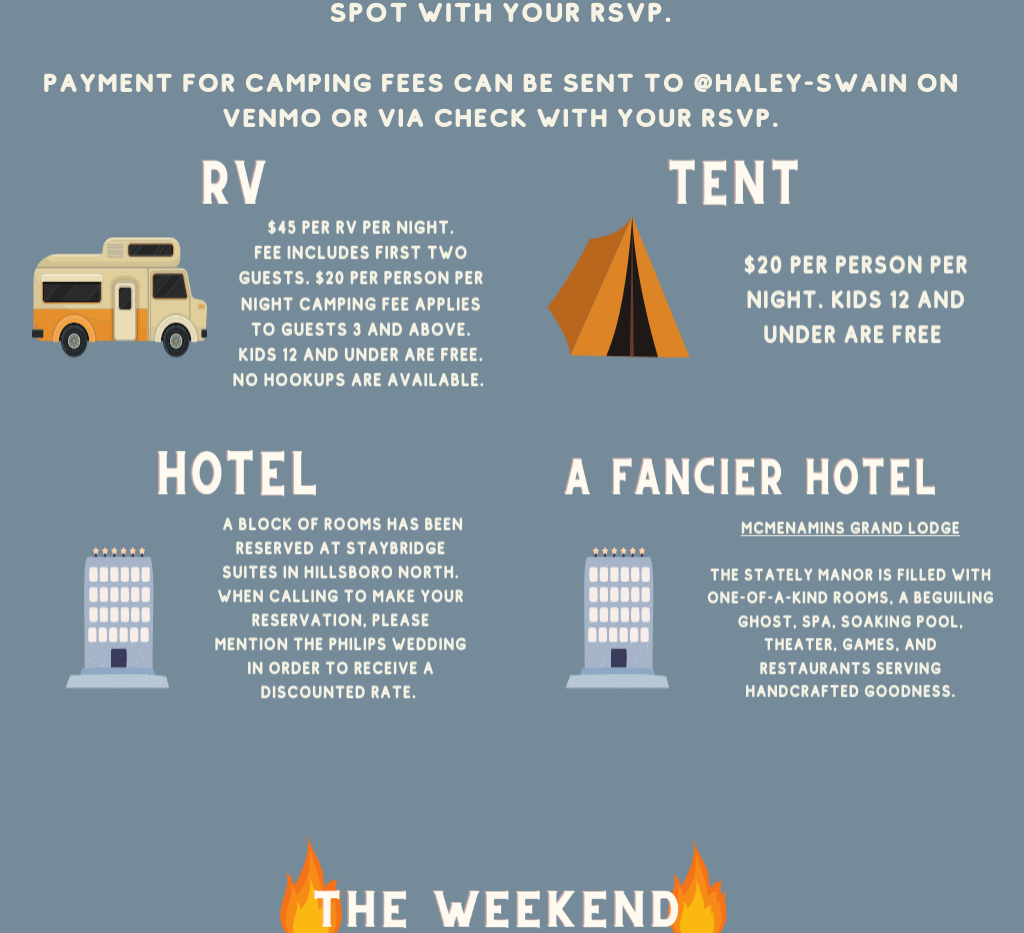
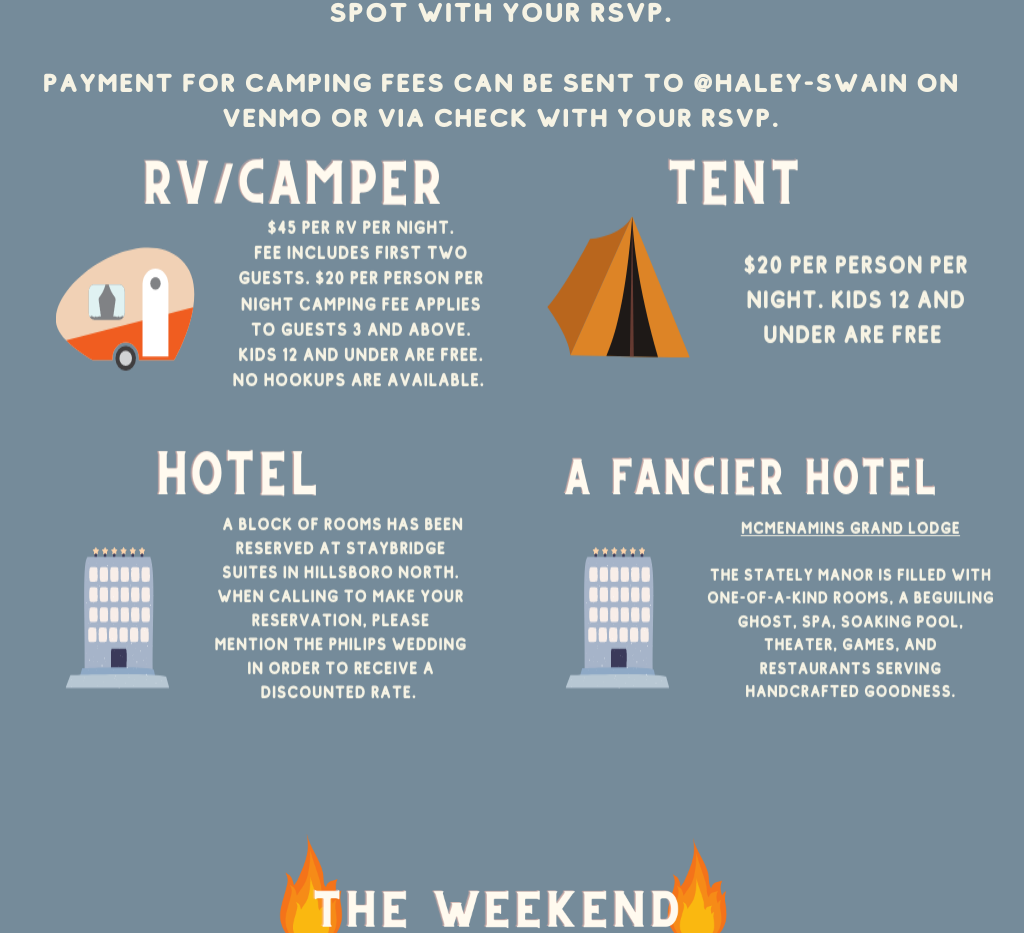
Before and after one commit to haleyswain/haygoodluking, a Vue app: page / in a window 1280 px wide. Shown: the part 1289-2222 px from the top of the page, without its empty margins (141-1165 px from the left). Built offline with nearby package versions, Linux system fonts and the light colour scheme.

Commit message:
change camper image, increase max scale for zooming

```diff
--- a/public/index.html
+++ b/public/index.html
@@ -3,7 +3,7 @@
   <head>
     <meta charset="utf-8">
     <meta http-equiv="X-UA-Compatible" content="IE=edge">
-    <meta name="viewport" content="width=device-width,initial-scale=1,maximum-scale=1">
+    <meta name="viewport" content="width=device-width,initial-scale=1,maximum-scale=1.5">
     <link rel="icon" href="<%= BASE_URL %>tree-favicon.png">
     <title>Haley & Luke</title>
   </head>
--- a/src/views/Accommodations.vue
+++ b/src/views/Accommodations.vue
@@ -68,11 +68,11 @@
   }
 }
 .rv {
-  background: transparent url(../assets/RV.png) 50% no-repeat;
+  background: transparent url(../assets/camper.png) 50% no-repeat;
   padding: 150px 250px;
   background-size: 100% 100%;
     @media (max-width: 600px) {
-      background: transparent url(../assets/RV.png) 50% no-repeat;
+      background: transparent url(../assets/camper.png) 50% no-repeat;
       background-size: 330px 200px;
       margin: auto;
       margin-left: 40px;
```
Also changed, not shown: src/assets/camper.png, src/assets/vernonia-springs.png.
